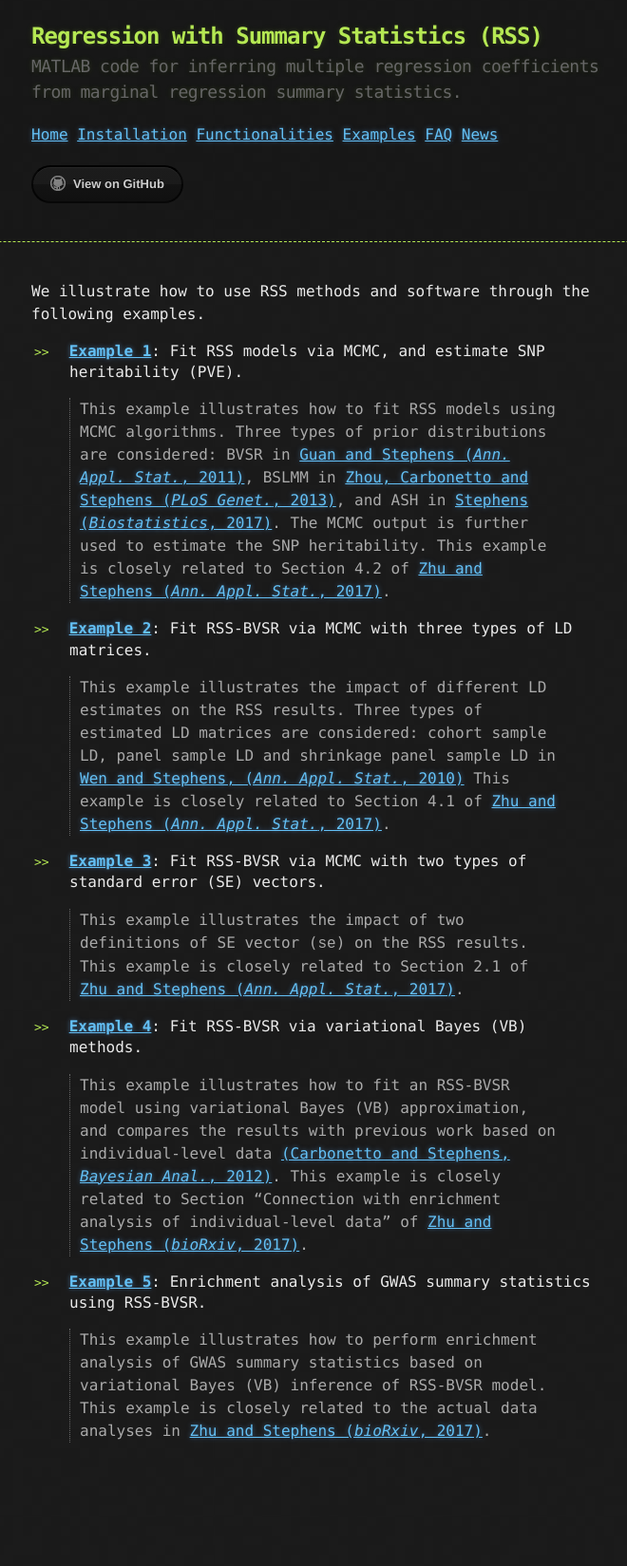
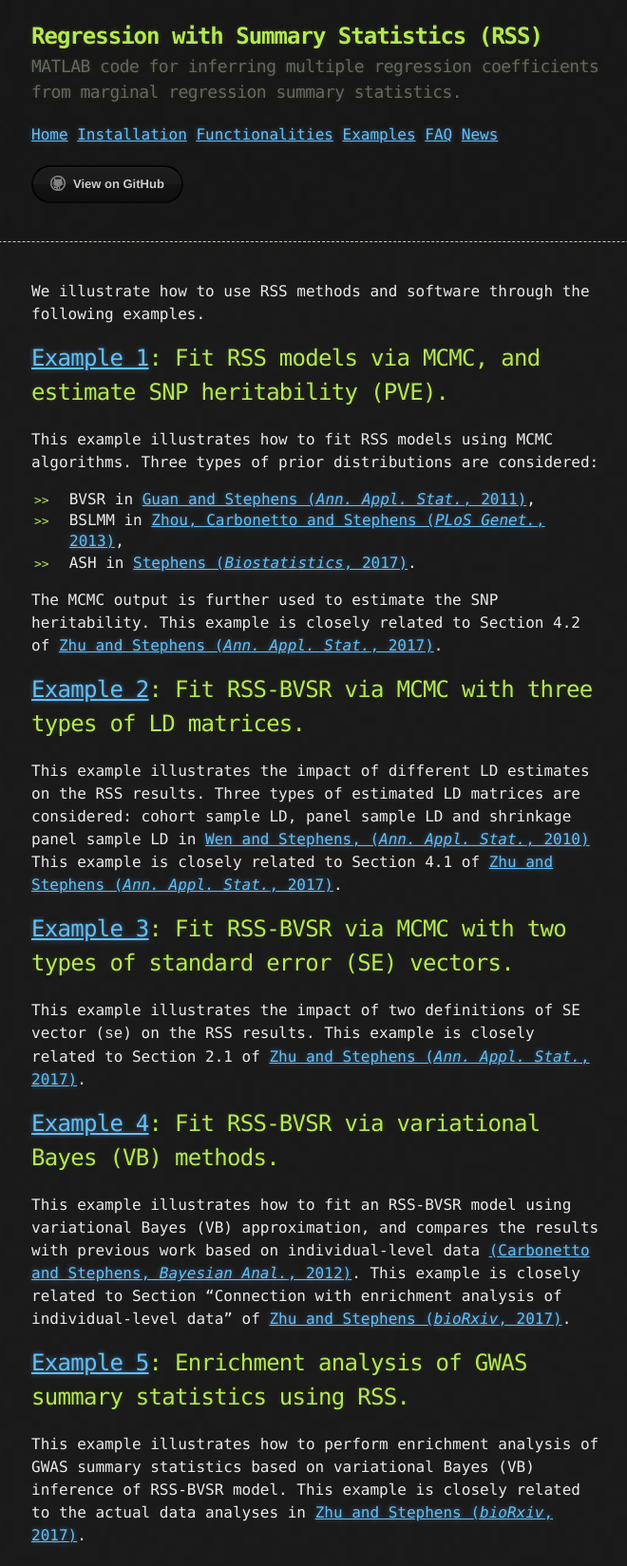
Before and after one commit to stephenslab/rss, a Jekyll site: the page built from docs/Examples.md, in a window 1280 px wide. Shown: the whole page at 95% size, without its empty margins (307-967 px from the left). Built offline with Jekyll 4.4.1, drawn with Linux system fonts in a browser that asks for light colours; before the commit the page ends 1539 px from its top, so only the background shows below that.

Commit message:
update docs

```diff
--- a/docs/Examples.md
+++ b/docs/Examples.md
@@ -7,41 +7,43 @@ layout: default
 
 We illustrate how to use RSS methods and software through the following examples.
 
-- [**Example 1**](Example-1): Fit RSS models via MCMC, and estimate SNP heritability (PVE).
+## [Example 1](Example-1): Fit RSS models via MCMC, and estimate SNP heritability (PVE).
 
-> This example illustrates how to fit RSS models using MCMC
-> algorithms. Three types of prior distributions are considered:
-> BVSR in [Guan and Stephens (*Ann. Appl. Stat.*, 2011)](https://projecteuclid.org/euclid.aoas/1318514285),
-> BSLMM in [Zhou, Carbonetto and Stephens (*PLoS Genet.*, 2013)](https://doi.org/10.1371/journal.pgen.1003264),
-> and ASH in [Stephens (*Biostatistics*, 2017)](https://doi.org/10.1093/biostatistics/kxw041).
-> The MCMC output is further used to estimate the SNP heritability.
-> This example is closely related to Section 4.2 of [Zhu and Stephens (*Ann. Appl. Stat.*, 2017)][].
+This example illustrates how to fit RSS models using MCMC
+algorithms. Three types of prior distributions are considered:
 
-- [**Example 2**](Example-2): Fit RSS-BVSR via MCMC with three types of LD matrices.
+- BVSR in [Guan and Stephens (*Ann. Appl. Stat.*, 2011)](https://projecteuclid.org/euclid.aoas/1318514285),
+- BSLMM in [Zhou, Carbonetto and Stephens (*PLoS Genet.*, 2013)](https://doi.org/10.1371/journal.pgen.1003264),
+- ASH in [Stephens (*Biostatistics*, 2017)](https://doi.org/10.1093/biostatistics/kxw041).
 
-> This example illustrates the impact of different LD estimates on the
-> RSS results. Three types of estimated LD matrices are considered:
-> cohort sample LD, panel sample LD and
-> shrinkage panel sample LD in [Wen and Stephens, (*Ann. Appl. Stat.*, 2010)](https://www.ncbi.nlm.nih.gov/pubmed/21479081)
-> This example is closely related to Section 4.1 of [Zhu and Stephens (*Ann. Appl. Stat.*, 2017)][].
+The MCMC output is further used to estimate the SNP heritability.
+This example is closely related to Section 4.2 of [Zhu and Stephens (*Ann. Appl. Stat.*, 2017)][].
 
-- [**Example 3**](Example-3): Fit RSS-BVSR via MCMC with two types of standard error (SE) vectors.
+## [Example 2](Example-2): Fit RSS-BVSR via MCMC with three types of LD matrices.
 
-> This example illustrates the impact of two definitions of
-> SE vector (`se`) on the RSS results.
-> This example is closely related to Section 2.1 of [Zhu and Stephens (*Ann. Appl. Stat.*, 2017)][].
+This example illustrates the impact of different LD estimates on the
+RSS results. Three types of estimated LD matrices are considered:
+cohort sample LD, panel sample LD and shrinkage panel sample LD in
+[Wen and Stephens, (*Ann. Appl. Stat.*, 2010)](https://www.ncbi.nlm.nih.gov/pubmed/21479081)
+This example is closely related to Section 4.1 of [Zhu and Stephens (*Ann. Appl. Stat.*, 2017)][].
 
-- [**Example 4**](Example-4): Fit RSS-BVSR via variational Bayes (VB) methods.
+## [Example 3](Example-3): Fit RSS-BVSR via MCMC with two types of standard error (SE) vectors.
 
-> This example illustrates how to fit an RSS-BVSR model using
-> variational Bayes (VB) approximation, and compares the results with
-> previous work based on individual-level data
-> [(Carbonetto and Stephens, *Bayesian Anal.*, 2012)](https://projecteuclid.org/euclid.ba/1339616726).
-> This example is closely related to Section "Connection with enrichment analysis of individual-level data"
-> of [Zhu and Stephens (*bioRxiv*, 2017)][].
+This example illustrates the impact of two definitions of
+SE vector (`se`) on the RSS results.
+This example is closely related to Section 2.1 of [Zhu and Stephens (*Ann. Appl. Stat.*, 2017)][].
 
-- [**Example 5**](Example-5): Enrichment analysis of GWAS summary statistics using RSS-BVSR.
+## [Example 4](Example-4): Fit RSS-BVSR via variational Bayes (VB) methods.
 
-> This example illustrates how to perform enrichment analysis of GWAS summary statistics
-> based on variational Bayes (VB) inference of RSS-BVSR model.
-> This example is closely related to the actual data analyses in [Zhu and Stephens (*bioRxiv*, 2017)][].
+This example illustrates how to fit an RSS-BVSR model using
+variational Bayes (VB) approximation, and compares the results with
+previous work based on individual-level data
+[(Carbonetto and Stephens, *Bayesian Anal.*, 2012)](https://projecteuclid.org/euclid.ba/1339616726).
+This example is closely related to Section "Connection with enrichment analysis of individual-level data"
+of [Zhu and Stephens (*bioRxiv*, 2017)][].
+
+## [Example 5](Example-5): Enrichment analysis of GWAS summary statistics using RSS.
+
+This example illustrates how to perform enrichment analysis of GWAS summary statistics
+based on variational Bayes (VB) inference of RSS-BVSR model.
+This example is closely related to the actual data analyses in [Zhu and Stephens (*bioRxiv*, 2017)][].
```
Also changed, not shown: docs/Example-3.md (+2 -2 lines), docs/Example-5.md (+2 -2 lines), docs/Functionalities.md (+5 -4 lines).
